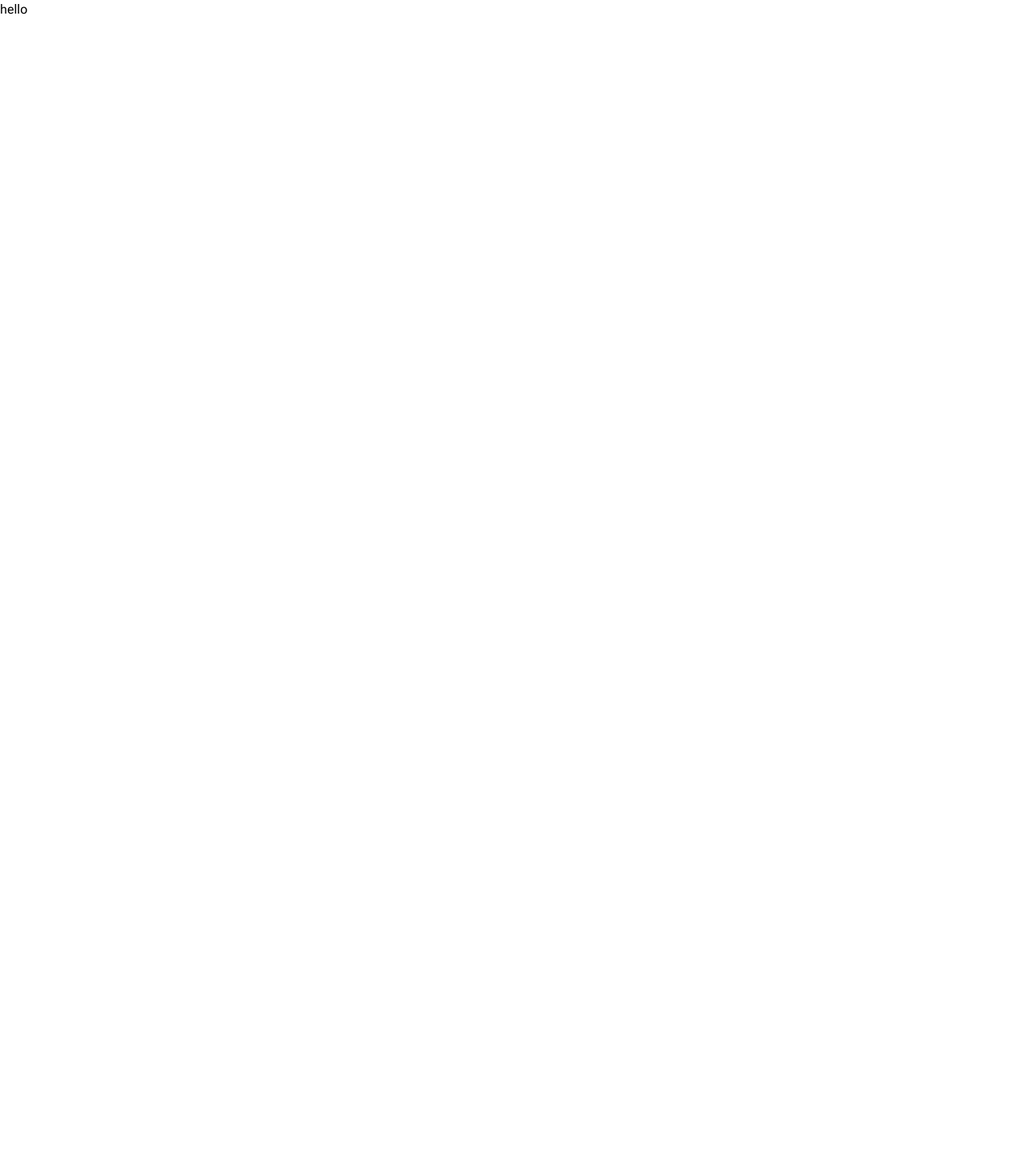
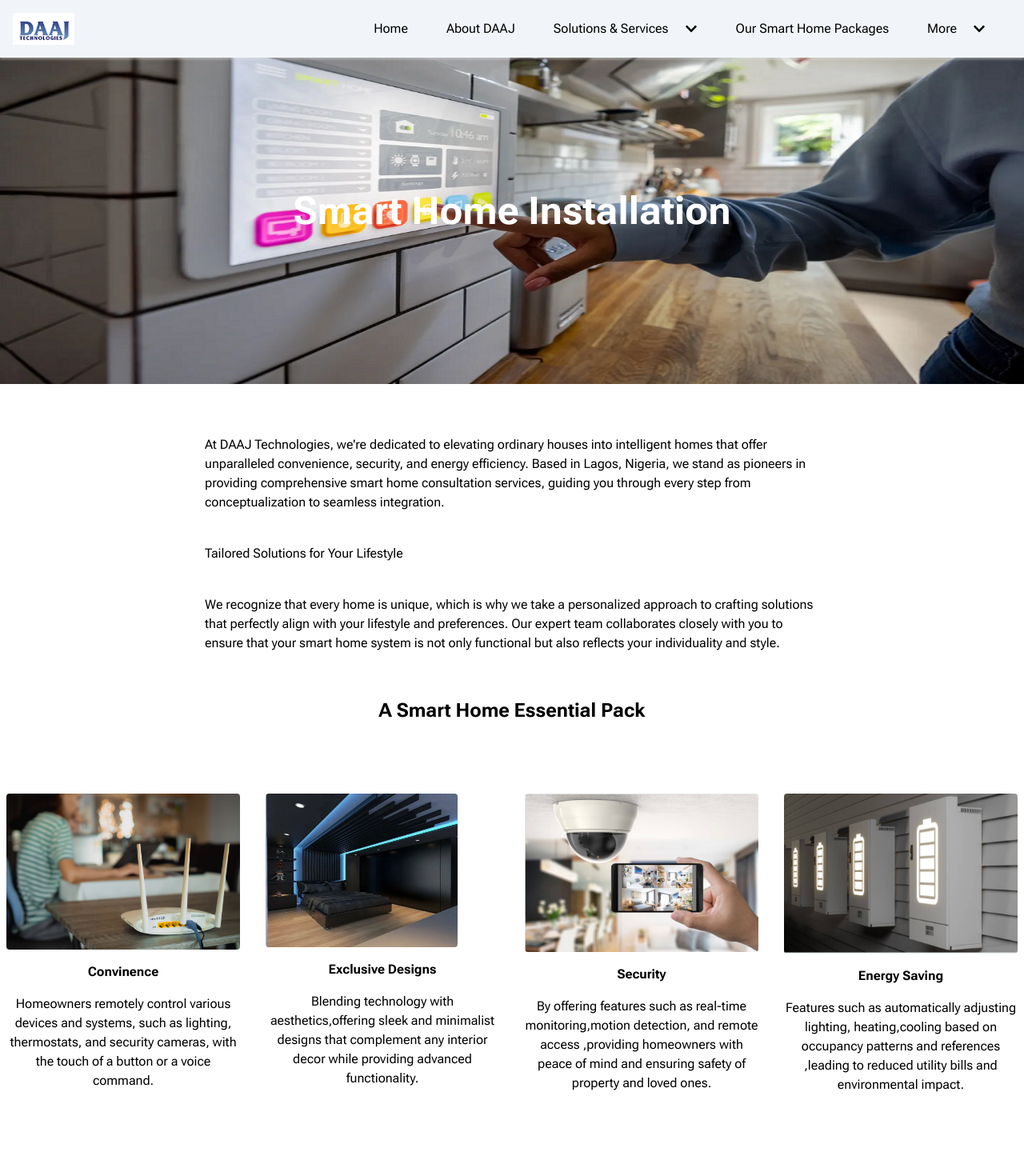
Before and after one commit to MAYOR-001-star/DAAJ, a React (Vite) app: page /services/smart-home in a window 1280 px wide. Shown: the top 1470 px of the page at 80% size. Before the commit the page ends 800 px from the top, so only its background shows below. Built offline with nearby package versions, Linux system fonts and the light colour scheme.

Commit message:
finished creating the smart-home page

```diff
--- a/src/pages/Services.jsx
+++ /dev/null
@@ -1,11 +0,0 @@
-import React from 'react'
-
-const Services = () => {
-  return (
-    <div>
-      <h3>Services page</h3>
-    </div>
-  )
-}
-
-export default Services
--- a/src/sub-pages/SmartHome.jsx
+++ b/src/sub-pages/SmartHome.jsx
@@ -1,9 +1,55 @@
-import React from 'react'
+import React, {useEffect} from 'react'
+import Header from '../Header'
+import Footer from '../../Footer'
 
 const SmartHome = () => {
+  useEffect(()=>{
+    document.title = 'Smart Home - DAAJ Technologies Limited - DAAJ Technologies Limited'
+  },[])
   return (
     <div>
-      <h1>hello</h1>
+      <Header/>
+      <div>
+        <img src='/Images/Screen.png' className='w-full md:h-[30rem] absolute'/>
+        <p className='capitalize relative top-[8rem] md:top-[15rem] font-bold text-2xl md:text-5xl text-white text-center'>smart home installation</p>
+      </div>
+      <div className='mt-[15rem] md:mt-[30rem] mx-auto md:max-w-[40rem] lg:max-w-[50rem] p-4'>
+        <p className='mb-10'>
+          At DAAJ Technologies, we're dedicated to elevating ordinary houses into intelligent homes that offer unparalleled convenience, security, and energy efficiency. Based in Lagos, Nigeria, we stand as pioneers in providing comprehensive smart home consultation services, guiding you through every step from conceptualization to seamless integration.
+        </p>
+        <p className='mb-10'>
+          Tailored Solutions for Your Lifestyle
+        </p>
+        <p className='mb-10'>
+          We recognize that every home is unique, which is why we take a personalized approach to crafting solutions that perfectly align with your lifestyle and preferences. Our expert team collaborates closely with you to ensure that your smart home system is not only functional but also reflects your individuality and style.
+        </p>
+      </div>
+      <div>
+        <h1 className='capitalize text-center font-bold text-2xl'>a smart home essential pack</h1>
+      </div>
+      <div className='md:grid grid-cols-4 gap-[1rem] my-20'>
+        <div className='p-2 mb-4'>
+          <img src='/Images/convinence.jpg' className='rounded'/>
+          <h1 className='text-center py-4 font-bold'>Convinence</h1>
+          <p className='text-center'>Homeowners remotely control various devices and systems, such as lighting, thermostats, and security cameras, with the touch of a button or a voice command.</p>
+        </div>
+        <div className='p-2 mb-4'>
+          <img src='/Images/exclusive designs.webp' className='w-[23rem] h-[20rem] md:h-[7.5rem] lg:h-[12rem] md:w-[15rem] rounded'/>
+          <h1 className='text-center py-4 font-bold'>Exclusive Designs</h1>
+          <p className='text-center'>Blending technology with aesthetics,offering sleek and minimalist designs that complement any interior decor while providing advanced functionality.</p>
+        </div>
+        <div className='p-2 mb-4'>
+          <img src='/Images/security.png'  className='rounded'/>
+          <h1 className='text-center py-4 font-bold'>Security</h1>
+          <p className='text-center'>By offering features such as real-time monitoring,motion detection, and remote access ,providing homeowners with peace of mind and ensuring safety of property and loved ones. </p>
+        </div>
+        <div className='p-2 mb-4'>
+          <img src='/Images/energy saving.png'  className='rounded'/>
+          <h1 className='text-center py-4 font-bold'>Energy Saving</h1>
+          <p className='text-center'>Features such as automatically adjusting lighting, heating,cooling based on occupancy patterns and references ,leading to reduced utility bills and environmental impact.</p>
+        </div>
+      </div>
+      <Footer/>
     </div>
   )
 }
```
